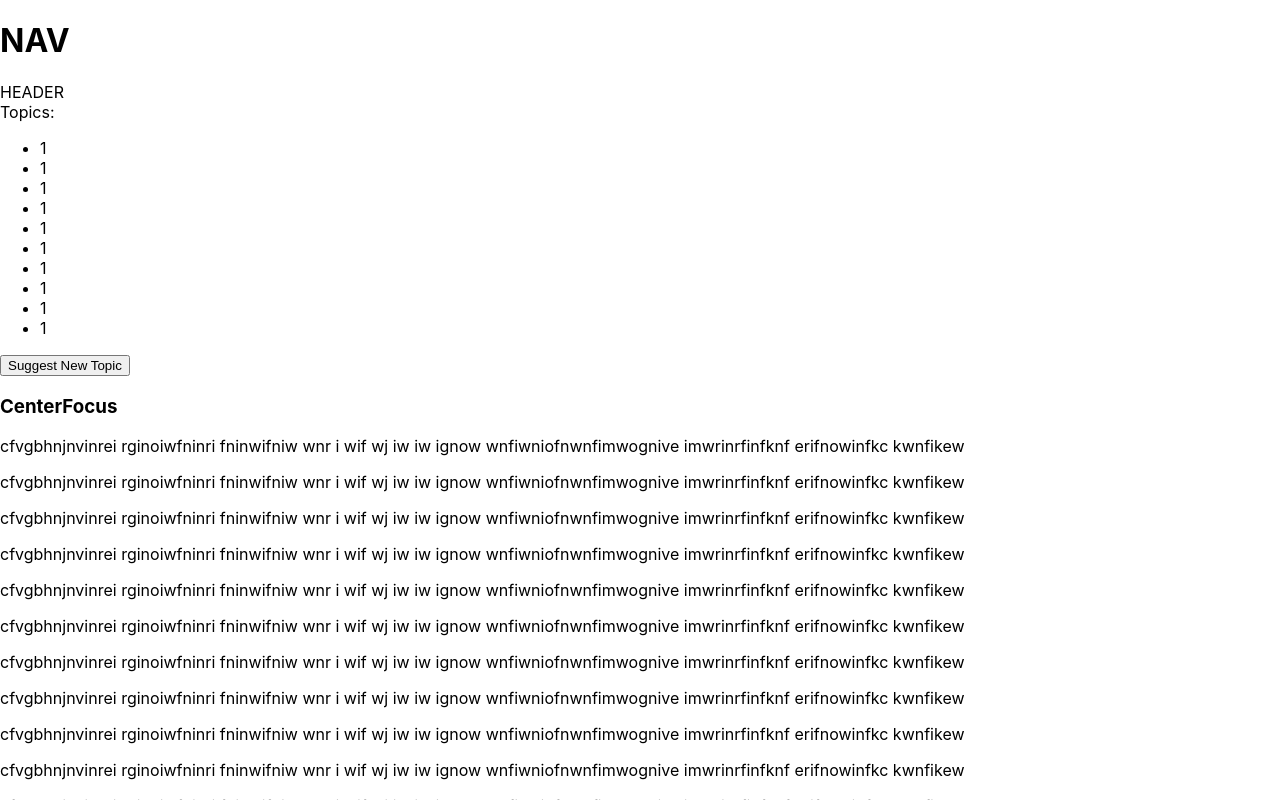
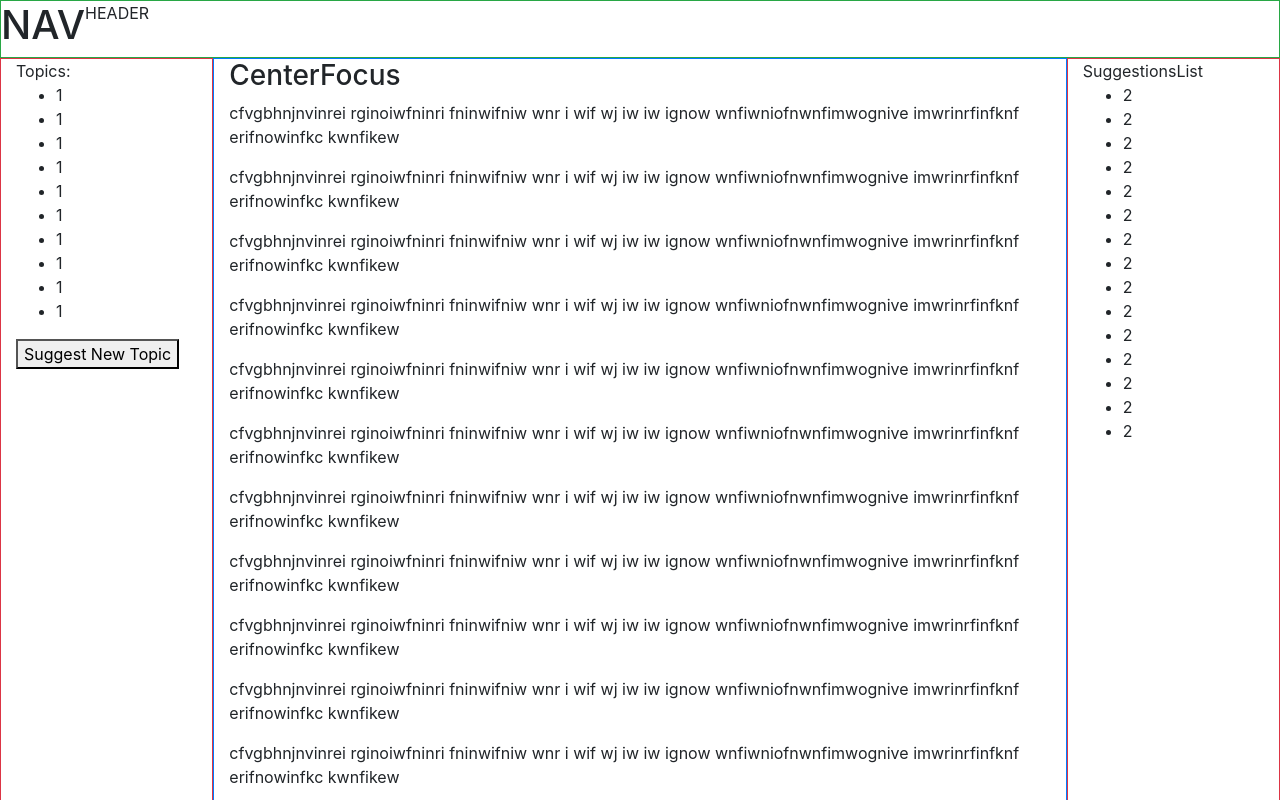
Before and after one commit to DECronin/CommuniTI, a React (Create React App) app: page / in a window 1280 px wide. Shown: the top 800 px of the page. Built offline with nearby package versions, Linux system fonts and the light colour scheme.

Commit message:
bootstrap, cols/rows and borders

```diff
--- a/public/index.html
+++ b/public/index.html
@@ -24,6 +24,7 @@
       work correctly both with client-side routing and a non-root public URL.
       Learn how to configure a non-root public URL by running `npm run build`.
     -->
+    <link rel="stylesheet" href="https://stackpath.bootstrapcdn.com/bootstrap/4.4.1/css/bootstrap.min.css" integrity="sha384-Vkoo8x4CGsO3+Hhxv8T/Q5PaXtkKtu6ug5TOeNV6gBiFeWPGFN9MuhOf23Q9Ifjh" crossorigin="anonymous">
     <title>React App</title>
   </head>
   <body>
--- a/src/components/CenterFocus/index.js
+++ b/src/components/CenterFocus/index.js
@@ -6,6 +6,7 @@ function CenterFocus(){
     // const { activeCompunents } = useContext(FlowContext);
 
     return (<>
+        <div className="center-focus col-8 border border-primary">
             <h3>CenterFocus</h3>
             <p>cfvgbhnjnvinrei  rginoiwfninri fninwifniw wnr i wif wj iw iw ignow   wnfiwniofnwnfimwognive imwrinrfinfknf erifnowinfkc kwnfikew</p>
             <p>cfvgbhnjnvinrei  rginoiwfninri fninwifniw wnr i wif wj iw iw ignow   wnfiwniofnwnfimwognive imwrinrfinfknf erifnowinfkc kwnfikew</p>
@@ -30,6 +31,7 @@ function CenterFocus(){
             <p>cfvgbhnjnvinrei  rginoiwfninri fninwifniw wnr i wif wj iw iw ignow   wnfiwniofnwnfimwognive imwrinrfinfknf erifnowinfkc kwnfikew</p>
             <p>cfvgbhnjnvinrei  rginoiwfninri fninwifniw wnr i wif wj iw iw ignow   wnfiwniofnwnfimwognive imwrinrfinfknf erifnowinfkc kwnfikew</p>
             <p>cfvgbhnjnvinrei  rginoiwfninri fninwifniw wnr i wif wj iw iw ignow   wnfiwniofnwnfimwognive imwrinrfinfknf erifnowinfkc kwnfikew</p>
+    </div>
    </>)
 }
 
--- a/src/components/Header/index.js
+++ b/src/components/Header/index.js
@@ -4,8 +4,10 @@ import Nav from "../Nav";
 
 function Header(){
     return (<>
-        <Nav />
-        <header>HEADER</header>
+        <div className="top-header row border border-success">
+            <Nav />
+            <header>HEADER</header>
+        </div>
     </>)
 }
 
--- a/src/components/SuggestionsList/index.js
+++ b/src/components/SuggestionsList/index.js
@@ -2,7 +2,7 @@ import React from 'react';
 
 function SuggestionsList(){
     return(<>
-        <div>
+        <div className="col-right col-2 border border-danger">
             <header>SuggestionsList</header>
             <ul>
                 <li>2</li>
--- a/src/components/TopicsList/index.js
+++ b/src/components/TopicsList/index.js
@@ -6,7 +6,7 @@ function TopicsList(){
 
     // };
     return (<>
-        <div>
+        <div className="col-left col-2 border border-danger">
             <header>Topics:</header>
             <ul>
                 <li>1</li>
--- a/src/pages/Dashboard.js
+++ b/src/pages/Dashboard.js
@@ -15,11 +15,13 @@ function Dashboard(){
 
     return(<>
         {/* <FlowContext.Provider value={userFlow}> */}
-            <div>
+            <div className="container-fluid">
                 <Header />
+                <div className="row">
                 <TopicsList />
                 <CenterFocus />
                 <SuggestionsList />
+                </div>
             </div>
         {/* </FlowContext.Provider> */}
     </>)
```
Also changed, not shown: src/index.css (line endings or trailing spaces). Lines whose indentation alone changed are shown as unchanged.
